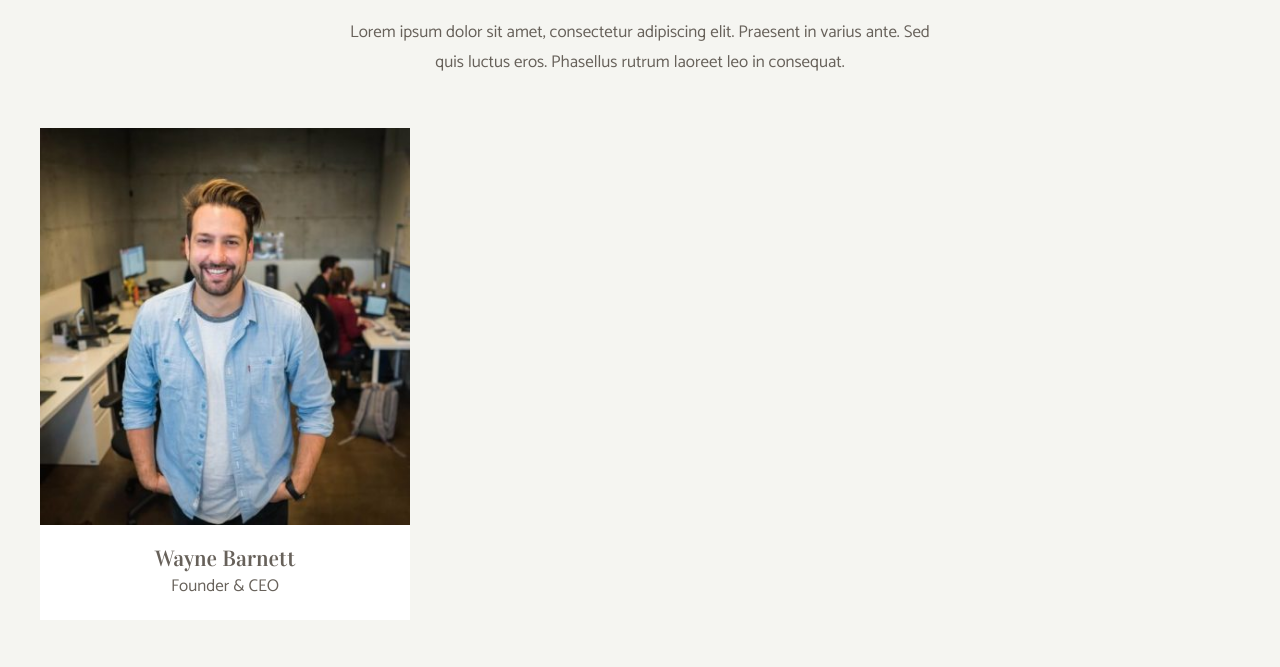
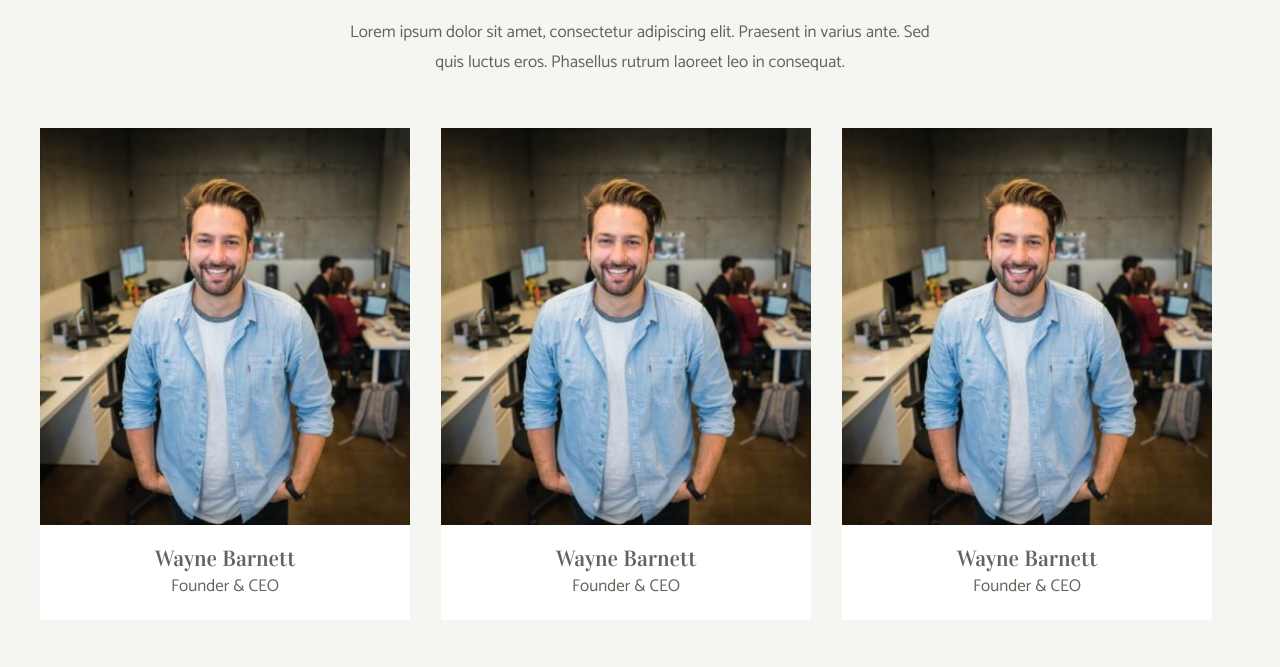
Before and after one commit to Dani9898/js-our-team, a plain HTML site: page index.html in a window 1280 px wide. Shown: the part 107-774 px from the top of the page. Drawn offline with Linux system fonts and the light colour scheme.

Commit message:
creato le 6 card

```diff
--- a/index.html
+++ b/index.html
@@ -23,7 +23,7 @@
         <div class="team-container">
           <!-- Inseriamo inizialmente una card statica per stilarla e vedere l'effetto finale -->
 
-          <div class="team-card">
+          <!-- <div class="team-card">
             <div class="card-image">
               <img
                 src="img/wayne-barnett-founder-ceo.jpg"
@@ -34,7 +34,7 @@
               <h3>Wayne Barnett</h3>
               <p>Founder & CEO</p>
             </div>
-          </div>
+          </div> -->
         </div>
       </div>
     </section>
--- a/js/script.js
+++ b/js/script.js
@@ -0,0 +1,68 @@
+const membri = [
+    {
+        "nome": "Wayne Barnett",
+        "ruolo": "Founder & CEO",
+        "foto": "img/wayne-barnett-founder-ceo.jpg",
+    },
+    {
+        "nome": "Wayne Barnett",
+        "ruolo": "Founder & CEO",
+        "foto": "img/wayne-barnett-founder-ceo.jpg",
+    },
+    {
+        "nome": "Wayne Barnett",
+        "ruolo": "Founder & CEO",
+        "foto": "img/wayne-barnett-founder-ceo.jpg",
+    },
+    {
+        "nome": "Wayne Barnett",
+        "ruolo": "Founder & CEO",
+        "foto": "img/wayne-barnett-founder-ceo.jpg",
+    },
+    {
+        "nome": "Wayne Barnett",
+        "ruolo": "Founder & CEO",
+        "foto": "img/wayne-barnett-founder-ceo.jpg",
+    },
+    {
+        "nome": "Wayne Barnett",
+        "ruolo": "Founder & CEO",
+        "foto": "img/wayne-barnett-founder-ceo.jpg",
+    },
+
+];
+console.log(membri);
+
+
+
+// Stampare le card dei membri.
+// per stamparne una  selezioniamo il container => const container = document.querySelector(".team-container"). Nel contenuto dell'src dell'img, h3, p mettere il contenuto delle proprietà dell'oggetto =>
+// container.innerHTML += `
+    // <div class="team-card">
+    //      <div class="card-image">
+    //         <img
+    //           src="${membri[0].foto}"
+    //           alt="membri[0].nome"/>
+    //       </div>
+    //       <div class="card-text">
+    //         <h3>membri[0].nome</h3>
+    //         <p>membri[0].ruolo</p>
+    //       </div>
+    // </div>
+
+    const container = document.querySelector(".team-container");
+
+    for ( let i = 0; i < 6; i++) {
+        container.innerHTML += `
+    <div class="team-card">
+         <div class="card-image">
+             <img
+              src="${membri[i].foto}"
+              alt="${membri[i].nome}"/>
+          </div>
+          <div class="card-text">
+            <h3>${membri[i].nome}</h3>
+            <p>${membri[i].ruolo}</p>
+           </div>
+    </div> `
+    }
```
